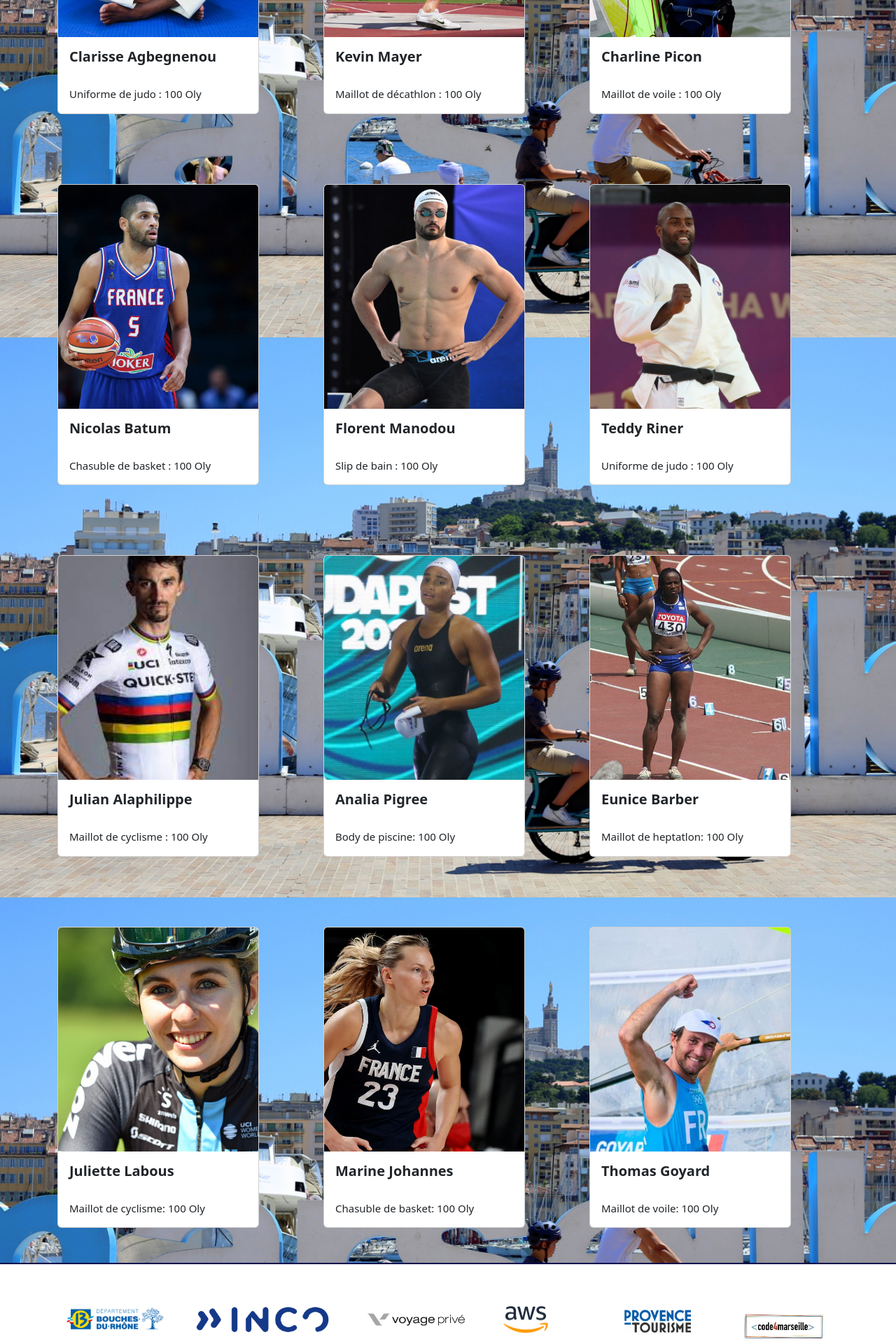
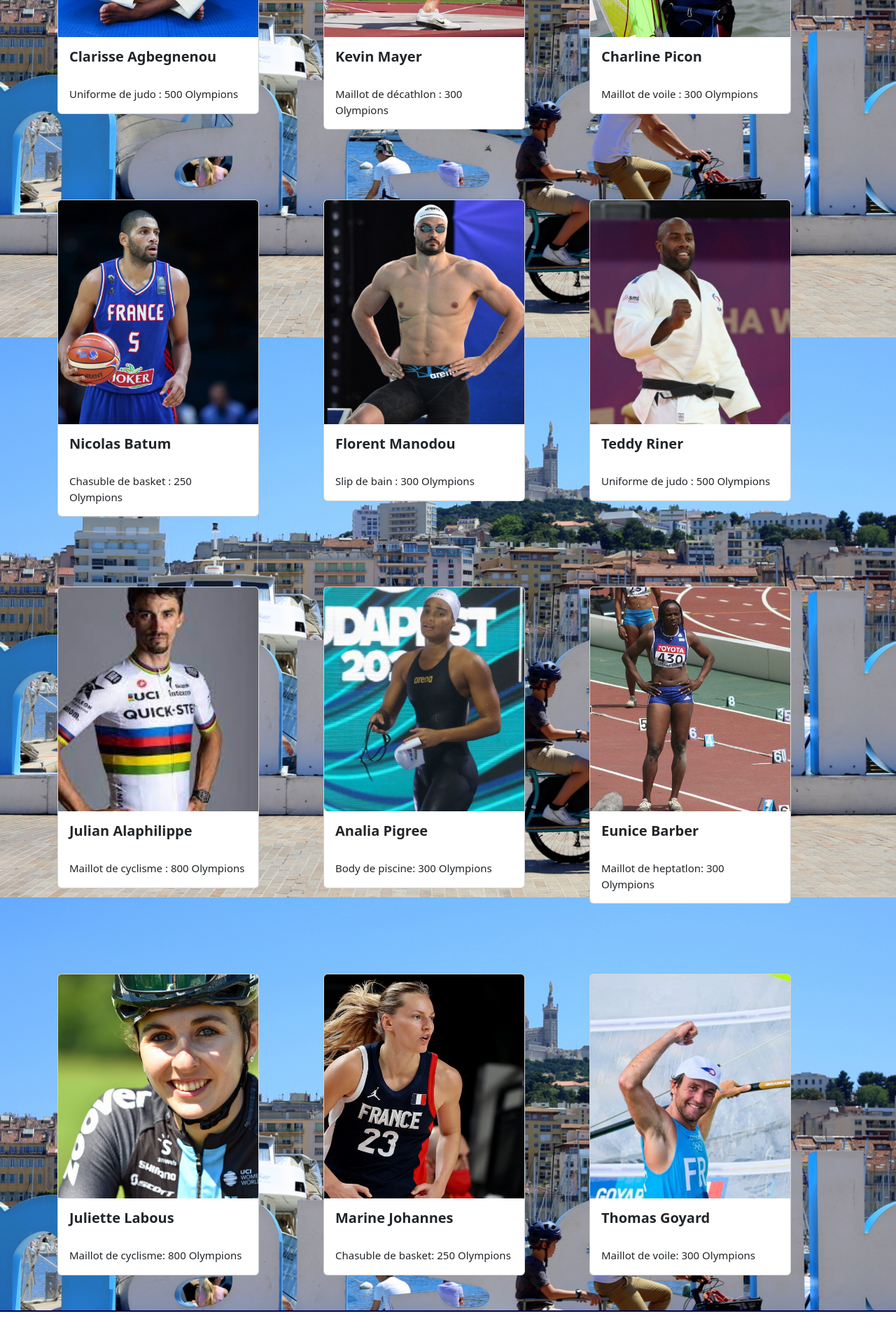
Before and after one commit to ridha-boughediri/olympion1, a React (Create React App) app in the folder frontolympion/: page /presents in a window 1280 px wide. Shown: the part 460-2380 px from the top of the page at 70% size. Built offline with nearby package versions, Linux system fonts and the light colour scheme; a web font is replaced by a local one.

Commit message:
correction cadeaux

```diff
--- a/frontolympion/src/Pages/Presents.js
+++ b/frontolympion/src/Pages/Presents.js
@@ -7,63 +7,63 @@ import "../Css/Presents.css";
 function Presents() {
   const clarisse = {
     type: "Clarisse Agbegnenou",
-    descritpion: "Uniforme de judo : 100 Oly",
+    descritpion: "Uniforme de judo : 500 Olympions",
     img: require("../Css/Images/Photo_athlètes/clarisse_agbegnenou_judo.jpg"),
   };
   const kevin = {
     type: "Kevin Mayer",
-    descritpion: "Maillot de décathlon : 100 Oly",
+    descritpion: "Maillot de décathlon : 300 Olympions",
     img: require("../Css/Images/Photo_athlètes/kevin_mayer_decathlon.jpg"),
   };
 
   const charline = {
     type: "Charline Picon",
-    descritpion: "Maillot de voile : 100 Oly",
+    descritpion: "Maillot de voile : 300 Olympions",
     img: require("../Css/Images/Photo_athlètes/Charline_Picon_voile.jpg"),
   };
   const nicolas = {
     type: "Nicolas Batum",
-    descritpion: "Chasuble de basket : 100 Oly",
+    descritpion: "Chasuble de basket : 250 Olympions",
     img: require("../Css/Images/Photo_athlètes/nicolas_batum_basket.jpg"),
   };
   const florent = {
     type: "Florent Manodou",
-    descritpion: "Slip de bain : 100 Oly",
+    descritpion: "Slip de bain : 300 Olympions",
     img: require("../Css/Images/Photo_athlètes/florent_manodou_natation.jpg"),
   };
   const teddy = {
     type: "Teddy Riner",
-    descritpion: "Uniforme de judo : 100 Oly",
+    descritpion: "Uniforme de judo : 500 Olympions",
     img: require("../Css/Images/Photo_athlètes/teddy_riner_judo.jpg"),
   };
   const julian = {
     type: "Julian Alaphilippe",
-    descritpion: "Maillot de cyclisme : 100 Oly",
+    descritpion: "Maillot de cyclisme : 800 Olympions",
     img: require("../Css/Images/Photo_athlètes/julian_alaphilippe_velo.jpg"),
   };
   const analia = {
     type: "Analia Pigree",
-    descritpion: "Body de piscine: 100 Oly",
+    descritpion: "Body de piscine: 300 Olympions",
     img: require("../Css/Images/Photo_athlètes/analia_pigree_natation.jpg"),
   };
   const eunice = {
     type: "Eunice Barber",
-    descritpion: "Maillot de heptatlon: 100 Oly",
+    descritpion: "Maillot de heptatlon: 300 Olympions",
     img: require("../Css/Images/Photo_athlètes/eunice_barber_heptatlon.jpg"),
   };
   const juliette = {
     type: "Juliette Labous",
-    descritpion: "Maillot de cyclisme: 100 Oly",
+    descritpion: "Maillot de cyclisme: 800 Olympions",
     img: require("../Css/Images/Photo_athlètes/juliette_labous_velo.jpg"),
   };
   const marine = {
     type: "Marine Johannes",
-    descritpion: "Chasuble de basket: 100 Oly",
+    descritpion: "Chasuble de basket: 250 Olympions",
     img: require("../Css/Images/Photo_athlètes/marine_johannes_basket.jpg"),
   };
   const thomas = {
     type: "Thomas Goyard",
-    descritpion: "Maillot de voile: 100 Oly",
+    descritpion: "Maillot de voile: 300 Olympions",
     img: require("../Css/Images/Photo_athlètes/thomas_goyard_voile.jpg"),
   };
 
```
